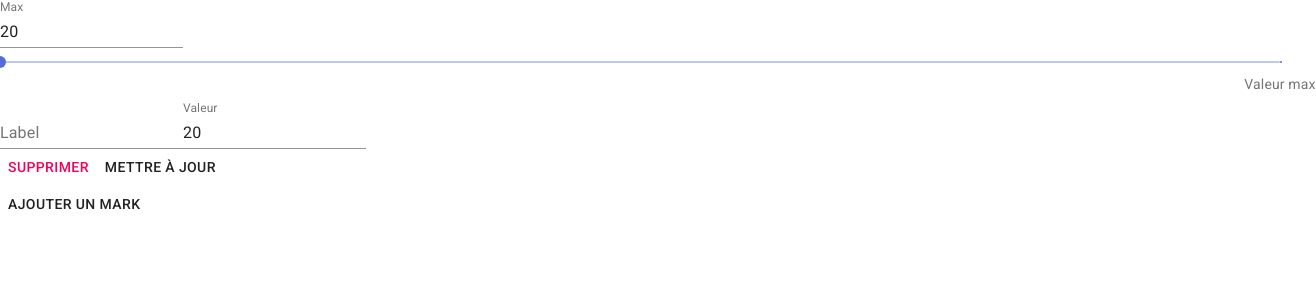
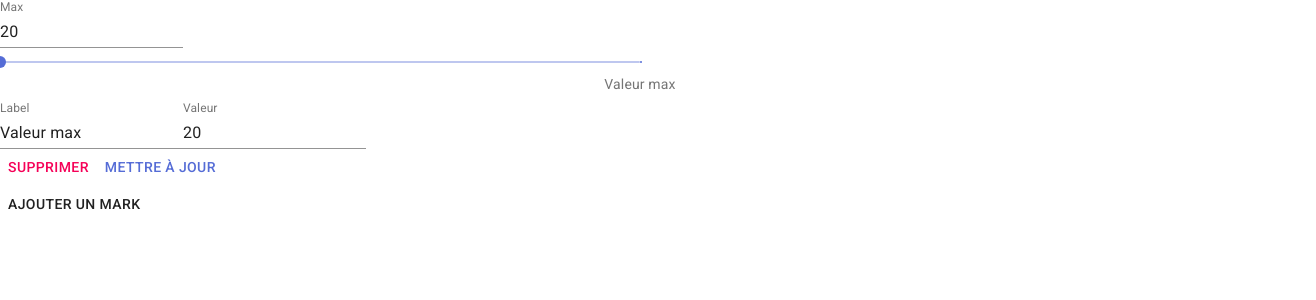
Before and after one commit to SN-DAI18-20/Formol, a Next.js app in the folder app-dashboard/: page /components/input-type/range in a window 1280 px wide. Shown: the top 300 px of the page, 1316 px wide, since content can reach past the window. Built offline with nearby package versions, Linux system fonts and the light colour scheme.

Commit message:
Fix rang value label

```diff
--- a/app-dashboard/pages/components/input-type/range.jsx
+++ b/app-dashboard/pages/components/input-type/range.jsx
@@ -52,8 +52,10 @@ export default () => {
 						dispatchMarks('maxValue');
 					}}
 				/>
-				<Slider max={maxValue} marks={marks} />
 			</div>
+        <div style={{ width:'50%' }}>
+				  <Slider max={maxValue} marks={marks} />
+        </div>
 			<div>
 				{marks.map(({ id, label, value }) => {
 					return <Mark key={`mark-${id}`} deleteMark={deleteMark} updateMark={updateMark} id={id} label={label} value={value} />;
@@ -73,17 +75,18 @@ const Mark = (markProps) => {
 	const { id, deleteMark, updateMark } = markProps;
 
 	const [ label, setLabel ] = React.useState(markProps.label);
-	const [ value, setValue ] = React.useState(markProps.value);
+  const [ value, setValue ] = React.useState(markProps.value);
 
 	return (
 		<div key={`mark-${id}`}>
 			<TextField
-				type="number"
+				type="text"
 				onChange={({ target }) => {
 					setLabel(target.value);
 				}}
-				label="Label"
-				defaultValue={label}
+        label="Label"
+        defaultValue={label}
+				value={label}
 			/>
 			<TextField
 				type="number"
@@ -102,6 +105,7 @@ const Mark = (markProps) => {
 					children="Supprimer"
 				/>
 				<Button
+          color="primary"
 					onClick={() => {
 						updateMark({
 							id,
```
